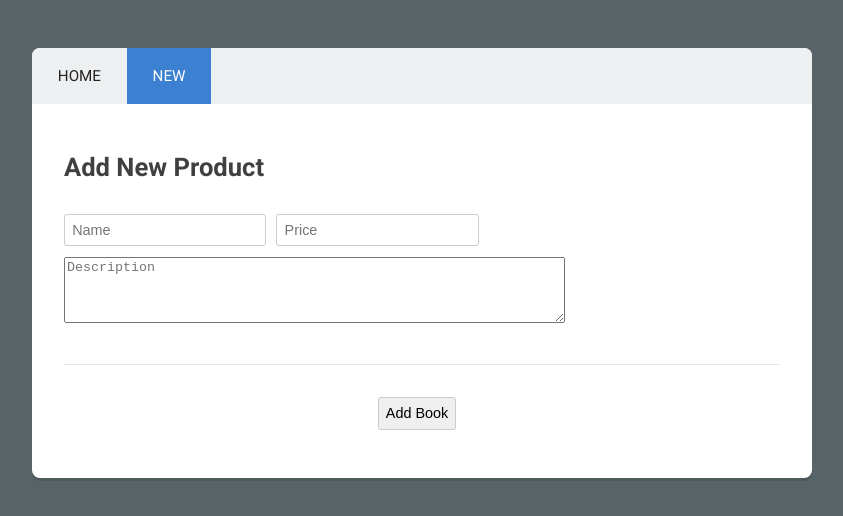
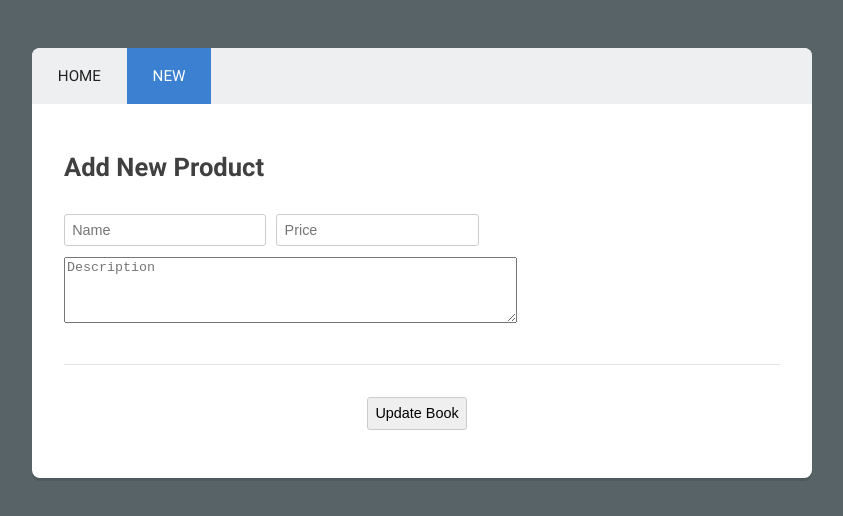
Before and after one commit to ngocluong/react-bookstore, a React (Create React App) app: page /products/new in a window 1280 px wide. Shown: the top 516 px of the page, without its empty margins (218-1061 px from the left). Built offline with nearby package versions, Linux system fonts and the light colour scheme.

Commit message:
Merge product form.

```diff
--- a/src/components/AddProductForm.js
+++ /dev/null
@@ -1,52 +0,0 @@
-import React, { Component } from 'react';
-import PropTypes from 'prop-types';
-
-export default class AddProductForm extends Component {
-  static propTypes = {
-    addNewBook: PropTypes.func.isRequired,
-  };
-
-  addBook = (e) => {
-    if (e) e.preventDefault();
-    this.props.addNewBook({
-      name: this.name.value,
-      price: this.price.value,
-      description: this.description.value
-    });
-
-    this.props.history.push('/products');
-  };
-
-  render() {
-    return (
-      <div className="add-product-form">
-        <form onSubmit={this.addBook}>
-          <input
-            required
-            type="text"
-            placeholder="Name"
-            ref={(input) => { this.name = input; }} />
-          <input
-            required
-            type="text"
-            pattern="^(0|[1-9][0-9]*)$"
-            placeholder="Price"
-            ref={(input) => { this.price = input; }} />
-          <br />
-          <textarea
-            required
-            rows="4"
-            cols="60"
-            type="text"
-            className='textarea'
-            placeholder="Description"
-            ref={(input) => { this.description = input; }} />
-          <hr/>
-          <center>
-            <input type="submit" value="Add Book" />
-          </center>
-        </form>
-      </div>
-    );
-  }
-}
--- a/src/components/EditProductForm.js
+++ b/src/components/ProductForm.js
@@ -1,13 +1,15 @@
 import React, { Component } from 'react';
 import PropTypes from 'prop-types';
 
-export default class EditProductForm extends Component {
+export default class ProductForm extends Component {
   static propTypes = {
-    editProduct: PropTypes.func.isRequired,
+    editProduct: PropTypes.func,
+    addProduct: PropTypes.func,
+    newEntry: PropTypes.bool.isRequired,
     name: PropTypes.string.isRequired,
     price: PropTypes.number.isRequired,
     description: PropTypes.string.isRequired,
-    index: PropTypes.number.isRequired,
+    index: PropTypes.number,
     history: PropTypes.object.isRequired,
   };
 
@@ -35,23 +37,32 @@
     this.setState({ description: description });
   };
 
-  editBook = (e) => {
+  submitChange = (e) => {
     if (e) e.preventDefault();
-    this.props.editProduct(
-      this.props.index,
-      {
+    if(this.props.newEntry === true) {
+      this.props.addNewBook({
         name: this.state.name,
         price: this.state.price,
         description: this.state.description
-      }
-    );
-    this.props.history.push(`products/${this.props.index}`);
+      });
+    } else {
+      this.props.editProduct(
+        this.props.index,
+        {
+          name: this.state.name,
+          price: this.state.price,
+          description: this.state.description
+        }
+      );
+    }
+
+    this.props.history.push('/products');
   };
 
   render() {
     return (
       <div className="add-product-form">
-        <form onSubmit={this.editBook}>
+        <form onSubmit={this.submitChange}>
           <input
             required
             type="text"
--- a/src/containers/NewProduct.js
+++ b/src/containers/NewProduct.js
@@ -2,7 +2,7 @@
 import { connect } from 'react-redux';
 import { bindActionCreators } from 'redux';
 import * as ProductActionCreators from '../actions/product';
-import AddProductForm from '../components/AddProductForm';
+import ProductForm from '../components/ProductForm';
 
 class NewProduct extends Component {
   render() {
@@ -12,7 +12,13 @@
     return (
 			<div className="main-content home">
         <h2>Add New Product</h2>
-      	<AddProductForm addNewBook = {addProduct} history = {this.props.history}/>
+      	<ProductForm
+          addNewBook={addProduct}
+          newEntry={true}
+          name = ""
+          price = ""
+          description = ""
+          history = {this.props.history} />
       </div>
     );
   }
--- a/src/containers/ProductUpdate.js
+++ b/src/containers/ProductUpdate.js
@@ -1,7 +1,7 @@
 import React, { Component } from 'react';
 import PropTypes from 'prop-types';
 import { connect } from 'react-redux';
-import EditProductForm from '../components/EditProductForm';
+import ProductForm from '../components/ProductForm';
 import { bindActionCreators } from 'redux';
 import * as ProductActionCreators from '../actions/product';
 
@@ -17,8 +17,9 @@
     return (
       <div className="main-content">
         <h2>Update Book</h2>
-        <EditProductForm
+        <ProductForm
           editProduct = {editProduct}
+          newEntry={false}
           index = {parseInt(this.props.match.params.id, 10)}
           name = {product.name}
           price = {product.price}
```
